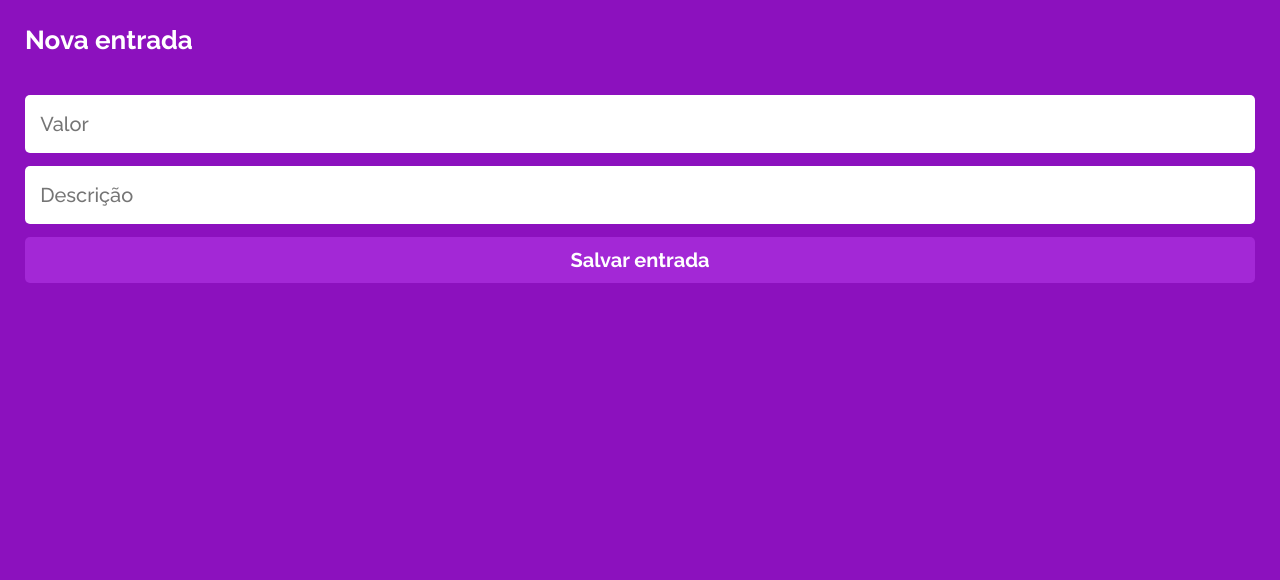
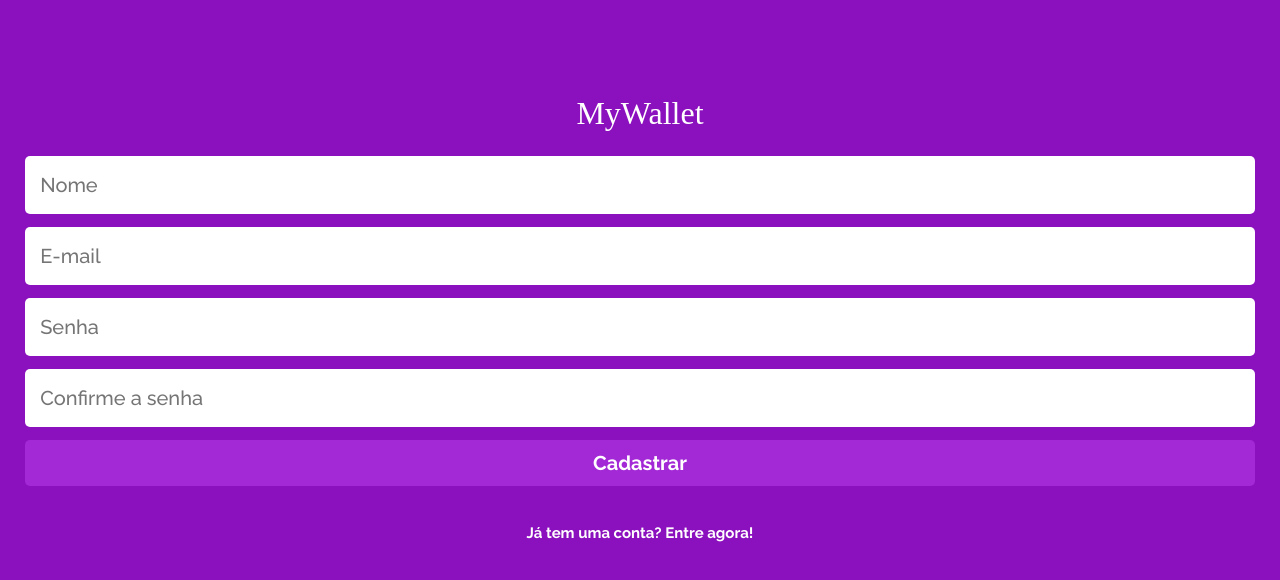
Before and after one commit to gerald0n/projeto14-mywallet-front, a React (Vite) app: page /cadastro in a window 1280 px wide. Shown: the top 580 px of the page. Built offline with nearby package versions, Linux system fonts and the light colour scheme; a web font is replaced by a local one.

Commit message:
add project for tests

```diff
--- a/package.json
+++ b/package.json
@@ -10,8 +10,11 @@
     "preview": "vite preview"
   },
   "dependencies": {
+    "axios": "^1.4.0",
+    "dotenv": "^16.3.1",
     "react": "^18.2.0",
     "react-dom": "^18.2.0",
+    "react-router-dom": "^6.14.1",
     "styled-components": "^6.0.3"
   },
   "devDependencies": {
--- a/src/App.jsx
+++ b/src/App.jsx
@@ -1,15 +1,20 @@
-import HomePage from "./pages/homePage/HomePage"
-import SignInPage from "./pages/signInPage/signInPage"
-import SignUpPage from "./pages/signUpPage/SignUpPage"
-import TransactionPage from "./pages/transaction/TransactionPage"
+import { Routes, Route, useLocation } from 'react-router-dom'
+import HomePage from './pages/homePage/HomePage'
+import SignInPage from './pages/signInPage/SignInPage'
+import SignUpPage from './pages/signUpPage/SignUpPage'
+import TransactionPage from './pages/transaction/TransactionPage'
 
 function App() {
-   return <>
-   {/* <SignInPage /> */}
-   {/* <SignUpPage /> */}
-   {/* <HomePage /> */}
-   <TransactionPage />
-   </>
+   return (
+      <>
+         <Routes location={useLocation()} key={useLocation().pathname}>
+            <Route path="/home" element={<HomePage />} />
+            <Route path="/" element={<SignInPage />} />
+            <Route path="/cadastro" element={<SignUpPage />} />
+            <Route path="/nova-transacao/:tipo" element={<TransactionPage />} />
+         </Routes>
+      </>
+   )
 }
 
 export default App
--- a/src/components/Header.jsx
+++ b/src/components/Header.jsx
@@ -1,11 +1,20 @@
 import { styled } from 'styled-components'
 import exitIcon from '../assets/Vector.svg'
+import { useNavigate } from 'react-router-dom'
 
 export default function Header({ username }) {
+
+   const navigate = useNavigate()
+
+   function logout() {
+      localStorage.clear()
+      navigate('/')
+   }
+
    return (
       <Container>
-         <Greeting>Olá, {username}</Greeting>
-         <img src={exitIcon} />
+         <Greeting data-test="user-name">Olá, {username}</Greeting>
+         <img data-test="logout" src={exitIcon} onClick={logout} />
       </Container>
    )
 }
@@ -24,7 +33,6 @@ const Container = styled.div`
 const Greeting = styled.div`
    width: 250px;
    overflow: hidden;
-   word-break: break-all;
    line-height: normal;
    color: #fff;
    font-family: Raleway;
--- a/src/components/InOutput.jsx
+++ b/src/components/InOutput.jsx
@@ -1,11 +1,14 @@
 import { styled } from 'styled-components'
 import iconAdd from './../assets/iconAdd.svg'
 import iconRemove from './../assets/iconRemove.svg'
+import { useNavigate } from 'react-router-dom'
 
 export default function InOutput({ type }) {
+   const navigate = useNavigate()
+
    return (
-      <Container>
-         <img src={iconAdd} alt="" />
+      <Container data-test={type === 'entrada' ? 'new-income' : 'new-expense'} onClick={() => navigate(`/nova-transacao/${type}`)}>
+         <img src={type === 'entrada' ? iconAdd : iconRemove} alt="" />
          <p>
             Nova <br /> {type}
          </p>
--- a/src/components/Transactions.jsx
+++ b/src/components/Transactions.jsx
@@ -1,11 +1,24 @@
 import { styled } from 'styled-components'
 
-export default function Transactions() {
-   const arr = []
+export default function Transactions({ data }) {
+   const inputs = data.filter((transaction) => transaction.transactionType === 'entrada')
+   const outputs = data.filter((transaction) => transaction.transactionType === 'saida')
+
+   const inputValues = inputs
+      .map((input) => Number(input.value))
+      .reduce((accumulator, currentValue) => accumulator + currentValue, 0)
+      .toFixed(2)
+
+   const outputValues = outputs
+      .map((output) => Number(output.value))
+      .reduce((acc, curr) => acc + curr, 0)
+      .toFixed(2)
+
+   const sum = (inputValues - outputValues).toFixed(2)
 
    return (
       <Container>
-         {arr.length == 0 ? (
+         {data.length == 0 ? (
             <div id="no-content">
                <h2>
                   Não há registros de <br /> entrada ou saída
@@ -14,26 +27,32 @@ export default function Transactions() {
          ) : (
             <>
                <ul>
-                  {arr.map((transaction) => {
+                  {data.map((transaction) => {
                      return (
-                        <Transaction>
-                           <p id="descricao">
-                              <span id="data">{transaction.data}</span> {transaction.descricao}
+                        <Transaction key={transaction._id} type={transaction.transactionType}>
+                           <p id="descricao" data-test="registry-name">
+                              <span id="data">{transaction.date}</span> {transaction.description}
                            </p>
-                           <span id="valor">{transaction.valor}</span>
+                           <span id="valor" data-test="registry-amount">{transaction.value.replace('.', ',')}</span>
                         </Transaction>
                      )
                   })}
                </ul>
                <div>
                   <p>SALDO</p>
-                  <span>2934.12</span>
+                  <Saldo data-test="total-amount" value={sum}>{sum.replace('.', ',')}</Saldo>
                </div>
             </>
          )}
       </Container>
    )
 }
+
+const Saldo = styled.span`
+   color: ${({value}) => ((value == 0) ? '#000' : (value > 0) ? '#03AC00' : '#C70000')};
+   text-align: right;
+   font-weight: 600;
+`
 
 const Container = styled.div`
    background: #8c11be;
@@ -57,17 +76,13 @@ const Container = styled.div`
    div {
       display: flex;
       justify-content: space-between;
+      align-items: center;
       padding-inline: 0.75rem;
       padding-block: 0.5rem;
       font-size: 1.0625rem;
       p {
          color: #000;
          font-weight: 700;
-      }
-
-      span {
-         color: #03ac00;
-         text-align: right;
       }
    }
 
@@ -78,11 +93,11 @@ const Container = styled.div`
    }
 
    ul {
-      //pra baixo
       display: flex;
       flex-direction: column;
 
       overflow-y: scroll;
+      padding-bottom: 16px;
    }
 
    #no-content {
@@ -108,8 +123,8 @@ const Transaction = styled.li`
    }
 
    #valor {
-      color: #c70000;
-      text-align: right;
-      font-family: Raleway;
+      color: ${({ type }) => {
+         return type === 'entrada' ? '#03AC00' : '#C70000'
+      }};
    }
 `
--- a/src/main.jsx
+++ b/src/main.jsx
@@ -3,11 +3,14 @@ import ReactDOM from 'react-dom/client'
 import App from './App.jsx'
 import ResetStyle from './styles/ResetStyle.js'
 import { GlobalStyle } from './styles/GlobalStyle.js'
+import { BrowserRouter } from 'react-router-dom'
 
 ReactDOM.createRoot(document.getElementById('root')).render(
-  <React.StrictMode>
-    <ResetStyle />
-    <GlobalStyle />
-    <App />
-  </React.StrictMode>,
+   <React.StrictMode>
+      <BrowserRouter>
+         <ResetStyle />
+         <GlobalStyle />
+         <App />
+      </BrowserRouter>
+   </React.StrictMode>
 )
--- a/src/pages/homePage/HomePage.jsx
+++ b/src/pages/homePage/HomePage.jsx
@@ -2,16 +2,36 @@ import { styled } from 'styled-components'
 import Header from '../../components/Header'
 import Transactions from '../../components/Transactions'
 import InOutput from '../../components/InOutput'
+import { useEffect, useState } from 'react'
+import axios from 'axios'
 
 export default function HomePage() {
-   const username = 'Geraldo Gomes'
+   const [username, setUsername] = useState('')
+   const [transactions, setTransactions] = useState([])
+
+   useEffect(() => {
+      if (localStorage.length > 0) {
+         let tokenSession = localStorage.getItem('token')
+         tokenSession = JSON.parse(tokenSession)
+
+         axios
+            .get(`${import.meta.env.VITE_API_URL}/home`, {
+               headers: { Authorization: `Bearer ${tokenSession}` }
+            })
+            .then((response) => {
+               setUsername(response.data.name)
+               setTransactions([...response.data.transactionsUser])
+            })
+      }
+   }, [])
+
    return (
       <Container>
          <Header username={username} />
-         <Transactions />
-         <div>
+         <Transactions data={transactions} />
+         <div id="input-output">
             <InOutput type="entrada" />
-            <InOutput type="saída" />
+            <InOutput type="saida" />
          </div>
       </Container>
    )
@@ -26,7 +46,7 @@ const Container = styled.div`
    align-items: center;
    padding: 25px;
 
-   div {
+   #input-output {
       display: flex;
       gap: 15px;
    }
--- a/src/pages/signInPage/SignInPage.jsx
+++ b/src/pages/signInPage/SignInPage.jsx
@@ -1,17 +1,67 @@
 import { Logo } from '../../styles/Logo'
 import { Container, Form, Link } from '../../styles/GlobalStyle'
+import { useEffect, useState } from 'react'
+import axios from 'axios'
+import { useNavigate } from 'react-router-dom'
 
 export default function SignInPage() {
+   const navigate = useNavigate()
+
+   const [user, setUser] = useState({
+      email: '',
+      password: ''
+   })
+
+   useEffect(() => {
+      if(localStorage.length > 0) {
+         let tokenSession = localStorage.getItem('token')
+         tokenSession = JSON.parse(tokenSession)
+
+         axios.get(`${import.meta.env.VITE_API_URL}/session`, {headers: {'Authorization': `Bearer ${tokenSession}`}})
+         .then(() => {
+            navigate('/home')
+         })
+         .catch(error => console.log(error))
+      }
+
+   }, [])
+
+   function signIn() {
+      event.preventDefault()
+
+      axios
+         .post(`${import.meta.env.VITE_API_URL}/`, user)
+         .then((response) => {
+            localStorage.setItem('token', JSON.stringify(response.data))
+            navigate('/home')
+         })
+         .catch((error) => alert(error.response.data))
+   }
+
    return (
       <Container>
          <Logo>MyWallet</Logo>
-         <Form onSubmit={(e) => e.preventDefault()}>
-            <input type="text" name="email" id="email" placeholder="E-mail" />
-            <input type="password" name="password" id="password" placeholder="Senha" />
-            <input type="submit" id="submit" value="Entrar" />
+         <Form onSubmit={signIn}>
+            <input
+               data-test="email"
+               type="text"
+               placeholder="E-mail"
+               value={user.email}
+               onChange={() => setUser({ ...user, email: event.target.value })}
+               required
+            />
+            <input
+               data-test="password"
+               type="password"
+               placeholder="Senha"
+               value={user.password}
+               onChange={() => setUser({ ...user, password: event.target.value })}
+               required
+            />
+            <input type="submit" value="Entrar" data-test="sign-in-submit" />
          </Form>
 
-         <Link href="">Primeira vez? Cadastre-se!</Link>
+         <Link onClick={() => navigate('/cadastro')}>Primeira vez? Cadastre-se!</Link>
       </Container>
    )
 }
--- a/src/pages/signUpPage/SignUpPage.jsx
+++ b/src/pages/signUpPage/SignUpPage.jsx
@@ -1,19 +1,83 @@
 import { Logo } from '../../styles/Logo'
 import { Container, Form, Link } from '../../styles/GlobalStyle'
+import { useState } from 'react'
+import axios from 'axios'
+import { useNavigate } from 'react-router-dom'
 
 export default function SignUpPage() {
+   const navigate = useNavigate()
+
+   const [novoCadastro, setNovoCadastro] = useState({
+      name: '',
+      email: '',
+      password: '',
+      passwordCheck: ''
+   })
+
+   function signUp(e) {
+      e.preventDefault()
+
+      if (novoCadastro.password === novoCadastro.passwordCheck) {
+         axios
+            .post(
+               `${import.meta.env.VITE_API_URL}/cadastro`,
+               Object.fromEntries(Object.entries(novoCadastro).slice(0, 3))
+            )
+            .then(() => {
+               setNovoCadastro({
+                  name: '',
+                  email: '',
+                  password: '',
+                  passwordCheck: ''
+               })
+               navigate('/')
+            })
+            .catch((error) => alert(error.response.data))
+      } else alert('As senhas não conferem! Tente novamente.')
+   }
+
    return (
-      <Container>
+      <Container style={{ paddingTop: '95px' }}>
          <Logo>MyWallet</Logo>
-         <Form onSubmit={(e) => e.preventDefault()}>
-            <input type="text" name="name" id="name" placeholder="Nome" />
-            <input type="text" name="email" id="email" placeholder="E-mail" />
-            <input type="password" name="password" id="password" placeholder="Senha" />
-            <input type="password" name="passwordConfirm" id="passwordConfirm" placeholder="Confirme a senha" />
-            <input type="submit" id="submit" value="Cadastrar" />
+         <Form onSubmit={signUp}>
+            <input
+            data-test="name"
+               type="text"
+               placeholder="Nome"
+               value={novoCadastro.name}
+               onChange={() => setNovoCadastro({ ...novoCadastro, name: event.target.value })}
+               required
+            />
+            <input
+            data-test="email"
+               type="text"
+               placeholder="E-mail"
+               value={novoCadastro.email}
+               onChange={() => setNovoCadastro({ ...novoCadastro, email: event.target.value })}
+               required
+            />
+            <input
+            data-test="password"
+               type="password"
+               placeholder="Senha"
+               value={novoCadastro.password}
+               onChange={() => setNovoCadastro({ ...novoCadastro, password: event.target.value })}
+               required
+            />
+            <input
+            data-test="conf-password"
+               type="password"
+               placeholder="Confirme a senha"
+               value={novoCadastro.passwordCheck}
+               onChange={() =>
+                  setNovoCadastro({ ...novoCadastro, passwordCheck: event.target.value })
+               }
+               required
+            />
+            <input data-test="sign-up-submit" type="submit" value="Cadastrar" />
          </Form>
 
-         <Link href="">Já tem uma conta? Entre agora!</Link>
+         <Link onClick={() => navigate('/')}>Já tem uma conta? Entre agora!</Link>
       </Container>
    )
 }
--- a/src/pages/transaction/TransactionPage.jsx
+++ b/src/pages/transaction/TransactionPage.jsx
@@ -1,17 +1,58 @@
 import { styled } from 'styled-components'
 import { Form } from '../../styles/GlobalStyle'
+import { useNavigate, useParams } from 'react-router-dom'
+import { useEffect, useState } from 'react'
+import axios from 'axios'
 
 export default function TransactionPage() {
-   const type = 'entrada'
+   const { tipo: type } = useParams()
+   const [tokenSession, setTokenSession] = useState('')
+   const navigate = useNavigate()
+
+   useEffect(() => {
+      let local = localStorage.getItem('token')
+      local = JSON.parse(local)
+      setTokenSession(local)
+   }, [])
+
+   const [transaction, setTransaction] = useState({
+      value: '',
+      description: ''
+   })
+
+   function sendTransaction() {
+      event.preventDefault()
+
+      axios
+         .post(`${import.meta.env.VITE_API_URL}/nova-transacao/${type}`, transaction, {
+            headers: { Authorization: `Bearer ${tokenSession}` }
+         })
+         .then((response) => navigate('/home'))
+         .catch((error) => alert(...error.response.data))
+   }
 
    return (
       <Container>
          <div>Nova {type}</div>
 
-         <Form>
-            <input type="text" name="valor" id="valor" placeholder="Valor" />
-            <input type="text" name="descricao" id="descricao" placeholder="Descrição" />
-            <input type="submit" value={`Salvar ${type}`} />
+         <Form onSubmit={sendTransaction}>
+            <input
+               data-test="registry-amount-input"
+               type="text"
+               placeholder="Valor"
+               value={transaction.value}
+               onChange={() => setTransaction({ ...transaction, value: event.target.value })}
+               required
+            />
+            <input
+               data-test="registry-name-input"
+               type="text"
+               placeholder="Descrição"
+               value={transaction.description}
+               onChange={() => setTransaction({ ...transaction, description: event.target.value })}
+               required
+            />
+            <input data-test="registry-save" type="submit" value={`Salvar ${type}`} />
          </Form>
       </Container>
    )
--- a/src/styles/GlobalStyle.js
+++ b/src/styles/GlobalStyle.js
@@ -59,7 +59,7 @@ export const Form = styled.form`
    }
 `
 
-export const Link = styled.a`
+export const Link = styled.div`
    color: #fff;
    font-family: Raleway;
    font-size: 0.9375rem;
```
Also changed, not shown: 1 other file (tests, documents, lock files or other folders).
